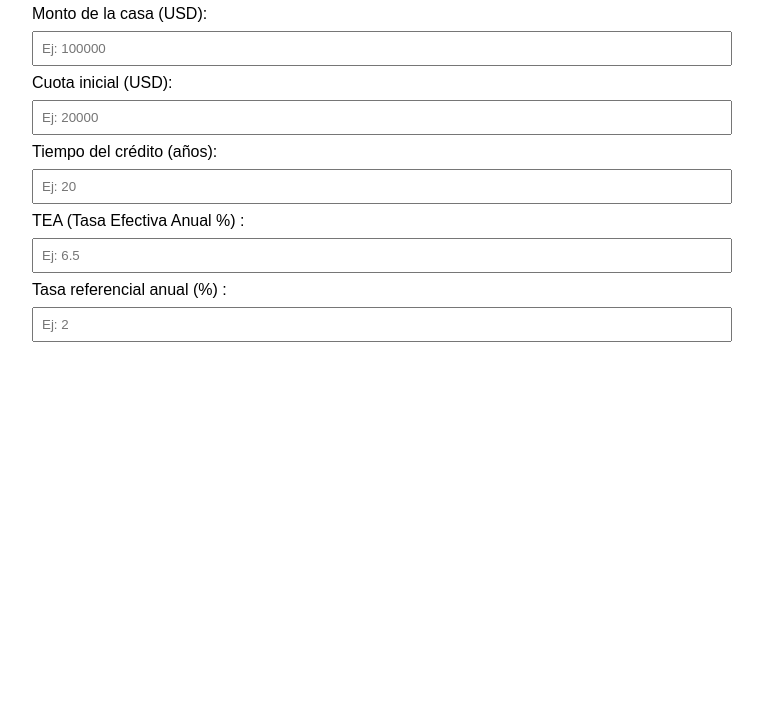
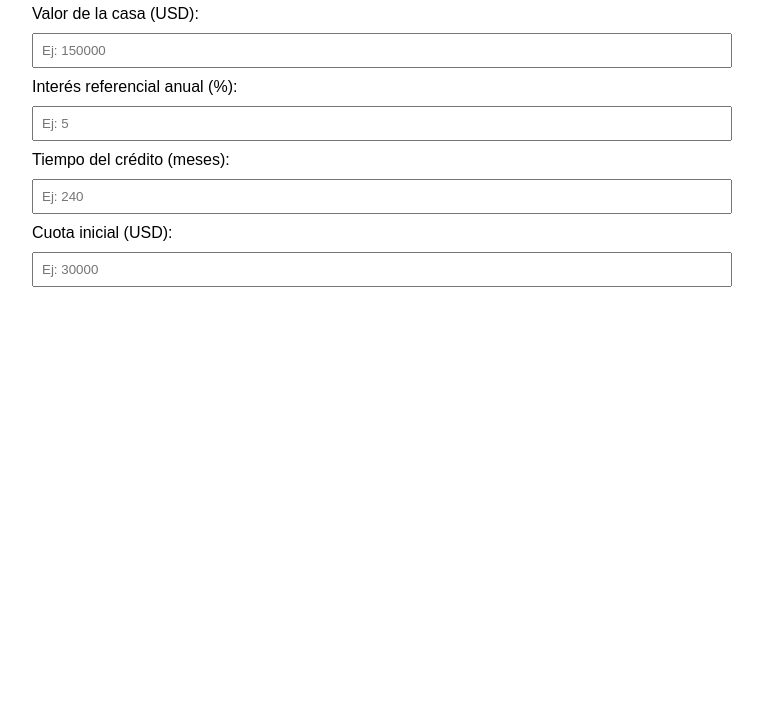
Before and after one commit to gerhson/-calculadora-cuotas, a plain HTML site: page index.html in a window 1280 px wide. Shown: the part 83-800 px from the top of the page, without its empty margins (258-1021 px from the left). Drawn offline with Linux system fonts and the light colour scheme.

Commit message:
actualizado index.html

```diff
--- a/index.html
+++ b/index.html
@@ -1,8 +1,9 @@
-<!DOCTYPE html>
+
+ <!DOCTYPE html>
 <html lang="es">
 <head>
 <meta charset="UTF-8" />
-<title>Calculadora Crédito Hipotecario</title>
+<title>Calculadora Hipotecaria</title>
 <style>
   body {
     font-family: Arial, sans-serif;
@@ -12,28 +13,30 @@
   }
   label, input {
     display: block;
-    margin: 8px 0;
+    margin: 10px 0 5px;
   }
-  input, button {
+  input {
+    width: 100%;
     padding: 8px;
-    width: 100%;
     box-sizing: border-box;
   }
   button {
     margin-top: 15px;
+    padding: 10px;
     background-color: #007BFF;
     color: white;
     border: none;
+    font-size: 16px;
     cursor: pointer;
-    font-size: 16px;
+    width: 100%;
   }
   button:hover {
     background-color: #0056b3;
   }
   table {
     width: 100%;
+    margin-top: 25px;
     border-collapse: collapse;
-    margin-top: 20px;
     font-size: 14px;
   }
   th, td {
@@ -50,21 +53,19 @@
 </style>
 </head>
 <body>
-  <h2>Calculadora Crédito Hipotecario</h2>
 
-  <label>Monto de la casa (USD):</label>
-  <input type="number" id="montoCasa" placeholder="Ej: 100000" min="0" step="any" />
+<h2>Calculadora Hipotecaria</h2>
 
-  <label>Cuota inicial (USD):</label>
-  <input type="number" id="cuotaInicial" placeholder="Ej: 20000" min="0" step="any" />
+<label for="valorCasa">Valor de la casa (USD):</label>
+<input type="number" id="valorCasa" min="0" step="any" placeholder="Ej: 150000" />
 
-  <label>Tiempo del crédito (años):</label>
-  <input type="number" id="tiempo" placeholder="Ej: 20" min="1" step="1" />
+<label for="interesReferencial">Interés referencial anual (%):</label>
+<input type="number" id="interesReferencial" min="0" step="any" placeholder="Ej: 5" />
 
-  <label>TEA (Tasa Efectiva Anual %) :</label>
-  <input type="number" id="tea" placeholder="Ej: 6.5" min="0" step="any" />
+<label for="tiempoMeses">Tiempo del crédito (meses):</label>
+<input type="number" id="tiempoMeses" min="1" step="1" placeholder="Ej: 240" />
 
-  <label>Tasa referencial anual (%) :</label>
-  <input type="number" id="tasaRef" placeholder="Ej: 2" min="0" step="any" />
+<label for="cuotaInicial">Cuota inicial (USD):</label>
+<input type="number" id="cuotaInicial" min="0" step="any" placeholder="Ej: 30000" />
 
-  <button onc
+<button onclick="calcularCuota()
```
